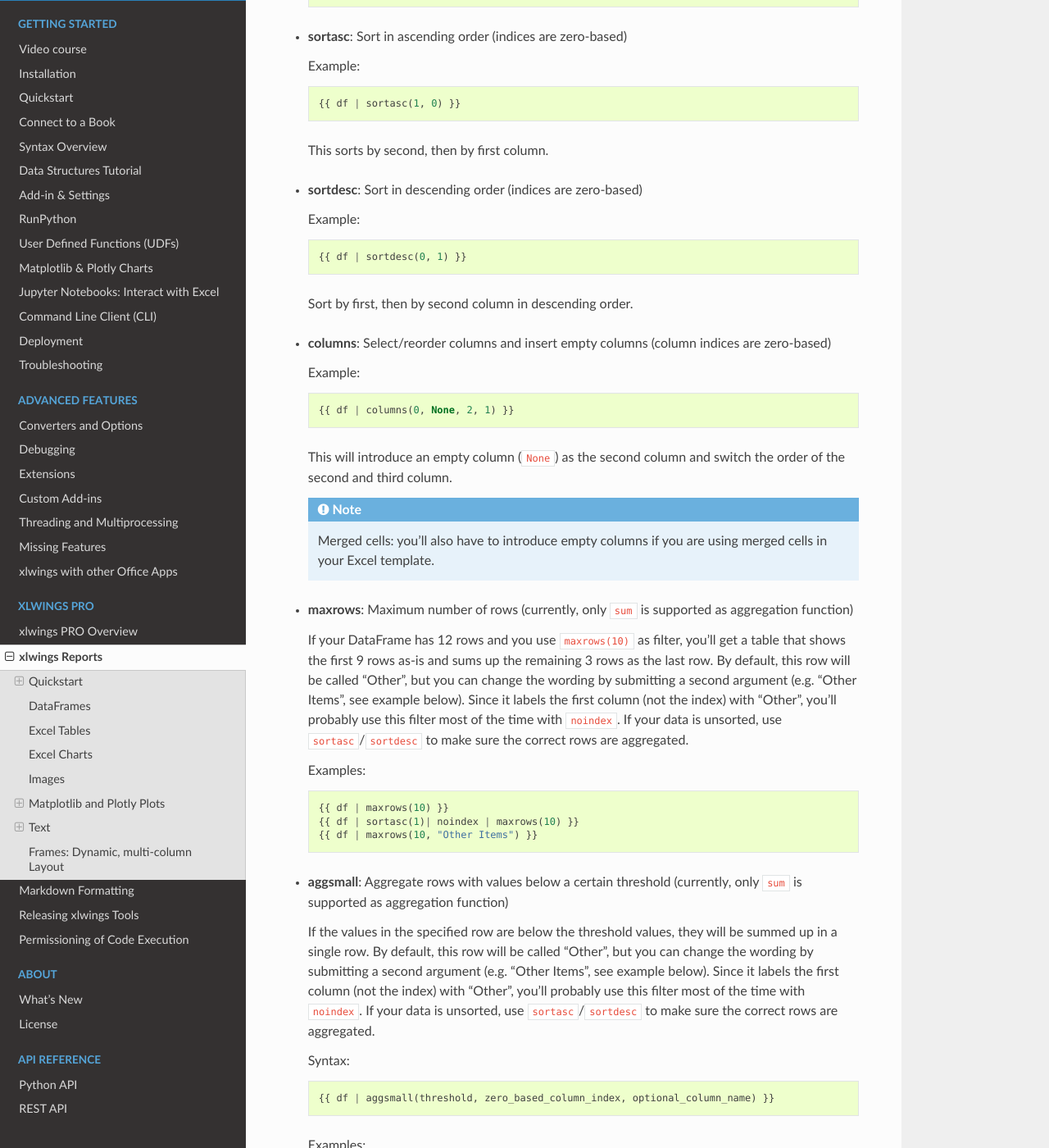
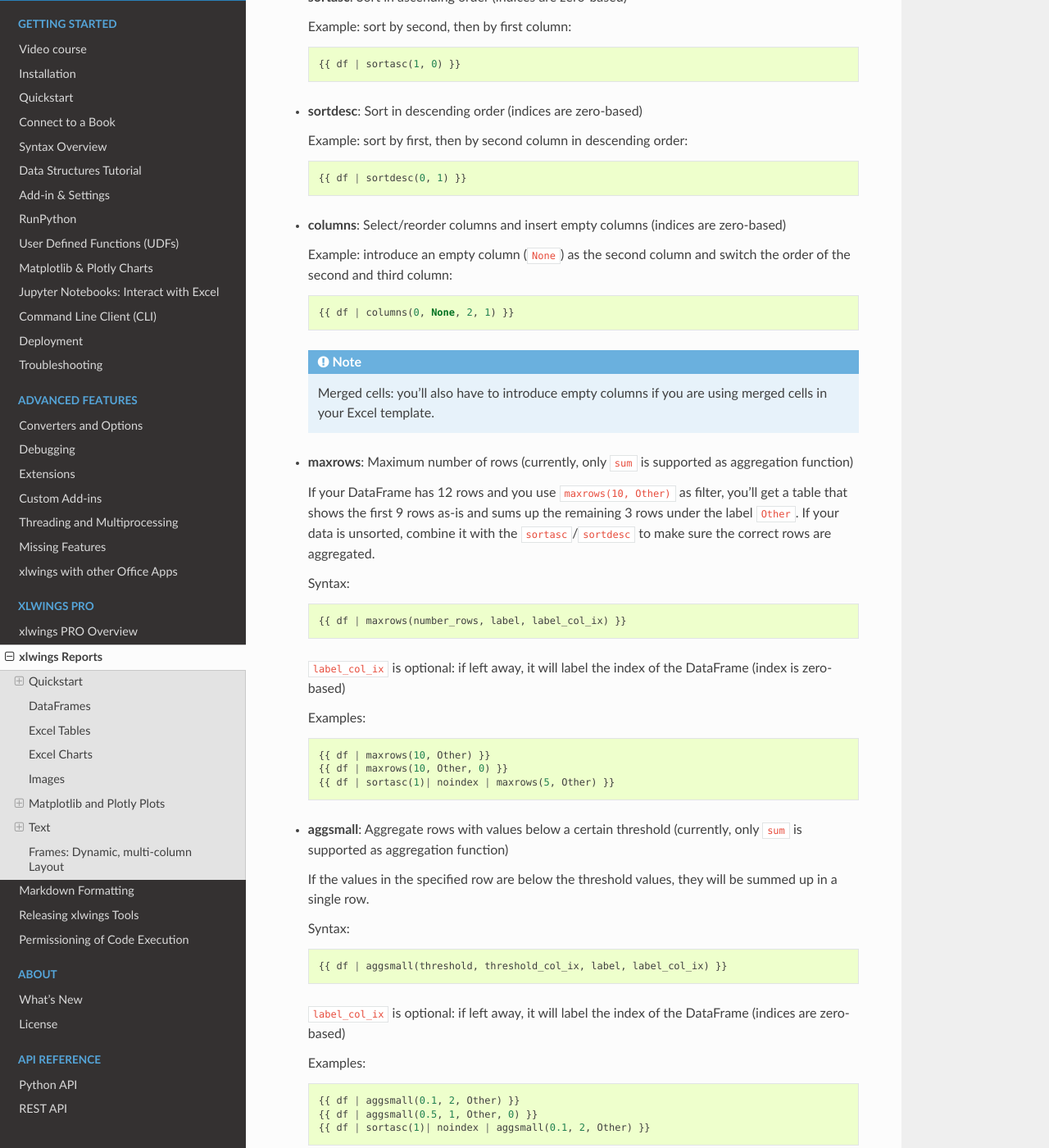
Before and after one commit to xlwings/xlwings, a Sphinx documentation site: the page built from docs/reports.rst, in a window 1280 px wide and 1400 px high, scrolled down 3963 px. Shown: the whole window at 82% size. Built offline with Sphinx 7.4.7 and the Read the Docs theme 2.0.0, drawn with Linux system fonts in a browser that asks for light colours; some of the changed text lies outside the part shown.

Commit message:
filter fixes

```diff
--- a/docs/reports.rst
+++ b/docs/reports.rst
@@ -80,9 +80,7 @@
 DataFrames
 ----------
 
-When you work with pandas DataFrames, you'll often need to tweak the data. The following filters allow you to do the most common operations. A filter is added to the placeholder in Excel, separated by the pipe character. You can combine multiple filters by using multiple pipe characters as we'll see in the examples.
-
-Let's start with a couple of examples before looking at each filter in more detail::
+When you work with pandas DataFrames, you'll often need to tweak the data. Thanks to filters, you can do the most common operations directly in your template. A filter is added to the placeholder in Excel, separated by the pipe character. You can combine multiple filters by using multiple pipe characters. Let's start with a couple of examples before looking at each filter in more detail::
 
     import xlwings as xw
     import pandas as pd
@@ -110,54 +108,56 @@
 
 * **sortasc**: Sort in ascending order (indices are zero-based)
 
-  Example::
+  Example: sort by second, then by first column::
 
   {{ df | sortasc(1, 0) }}
 
- This sorts by second, then by first column.
-
 * **sortdesc**: Sort in descending order (indices are zero-based)
 
-  Example::
+  Example: sort by first, then by second column in descending order::
 
   {{ df | sortdesc(0, 1) }}
 
- Sort by first, then by second column in descending order.
+* **columns**: Select/reorder columns and insert empty columns (indices are zero-based)
 
-* **columns**: Select/reorder columns and insert empty columns (column indices are zero-based)
-
-  Example::
+  Example: introduce an empty column (``None``) as the second column and switch the order of the second and third column::
 
     {{ df | columns(0, None, 2, 1) }}
-
-  This will introduce an empty column (``None``) as the second column and switch the order of the second and third column.
 
   .. note::
     Merged cells: you'll also have to introduce empty columns if you are using merged cells in your Excel template.
 
 * **maxrows**: Maximum number of rows (currently, only ``sum`` is supported as aggregation function)
 
-  If your DataFrame has 12 rows and you use ``maxrows(10)`` as filter, you'll get a table that shows the first 9 rows as-is and sums up the remaining 3 rows as the last row. By default, this row will be called "Other", but you can change the wording by submitting a second argument (e.g. "Other Items", see example below).  Since it labels the first column (not the index) with "Other", you'll probably use this filter most of the time with ``noindex``. If your data is unsorted, use ``sortasc``/``sortdesc`` to make sure the correct rows are aggregated.
+  If your DataFrame has 12 rows and you use ``maxrows(10, Other)`` as filter, you'll get a table that shows the first 9 rows as-is and sums up the remaining 3 rows under the label ``Other``. If your data is unsorted, combine it with the ``sortasc``/``sortdesc`` to make sure the correct rows are aggregated.
+
+  Syntax::
+
+  {{ df | maxrows(number_rows, label, label_col_ix) }}
+
+  ``label_col_ix`` is optional: if left away, it will label the index of the DataFrame (index is zero-based)
 
   Examples::
 
-  {{ df | maxrows(10) }}
-  {{ df | sortasc(1)| noindex | maxrows(10) }}
-  {{ df | maxrows(10, "Other Items") }}
+  {{ df | maxrows(10, Other) }}
+  {{ df | maxrows(10, Other, 0) }}
+  {{ df | sortasc(1)| noindex | maxrows(5, Other) }}
 
 * **aggsmall**: Aggregate rows with values below a certain threshold (currently, only ``sum`` is supported as aggregation function)
 
-  If the values in the specified row are below the threshold values, they will be summed up in a single row. By default, this row will be called "Other", but you can change the wording by submitting a second argument (e.g. "Other Items", see example below).  Since it labels the first column (not the index) with "Other", you'll probably use this filter most of the time with ``noindex``. If your data is unsorted, use ``sortasc``/``sortdesc`` to make sure the correct rows are aggregated.
+  If the values in the specified row are below the threshold values, they will be summed up in a single row.
 
   Syntax::
 
-  {{ df | aggsmall(threshold, zero_based_column_index, optional_column_name) }}
+  {{ df | aggsmall(threshold, threshold_col_ix, label, label_col_ix) }}
+
+  ``label_col_ix`` is optional: if left away, it will label the index of the DataFrame (indices are zero-based)
 
   Examples::
 
-  {{ df | aggsmall(0.1, 2) }}
-  {{ df | sortasc(1)| noindex | aggsmall(0.1, 2) }}
-  {{ df | aggsmall(0.5, 1, "Other Items") }}
+  {{ df | aggsmall(0.1, 2, Other) }}
+  {{ df | aggsmall(0.5, 1, Other, 0) }}
+  {{ df | sortasc(1)| noindex | aggsmall(0.1, 2, Other) }}
 
 .. _excel_tables_reports:
 
```
Also changed, not shown: other parts of docs/reports.rst (+1 -1 lines), 1 other file.
